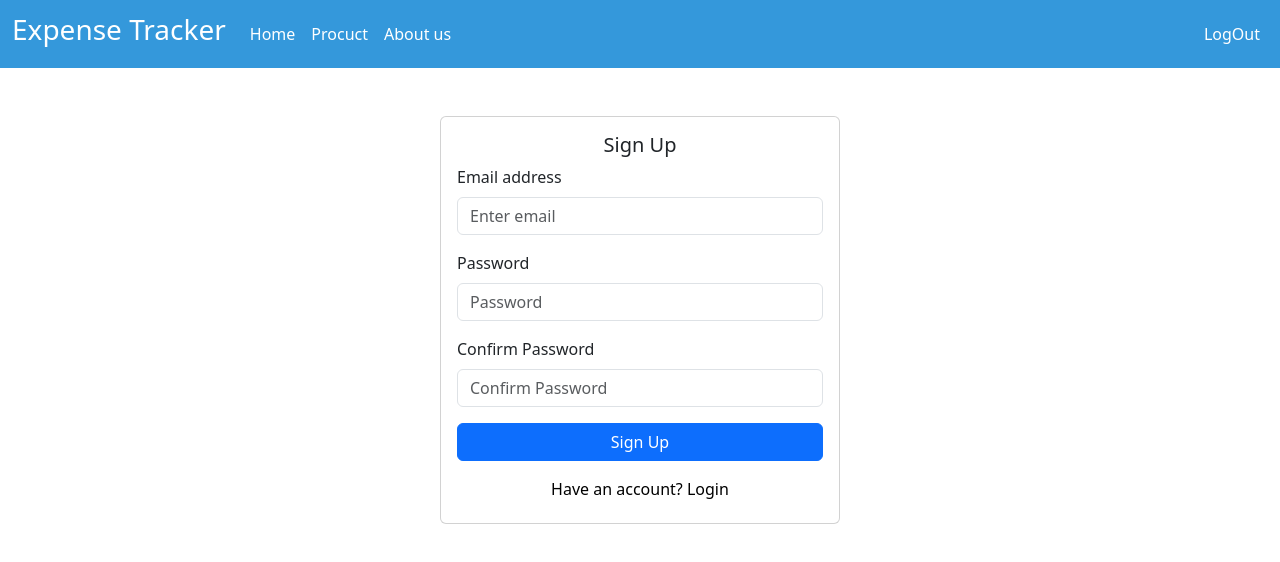
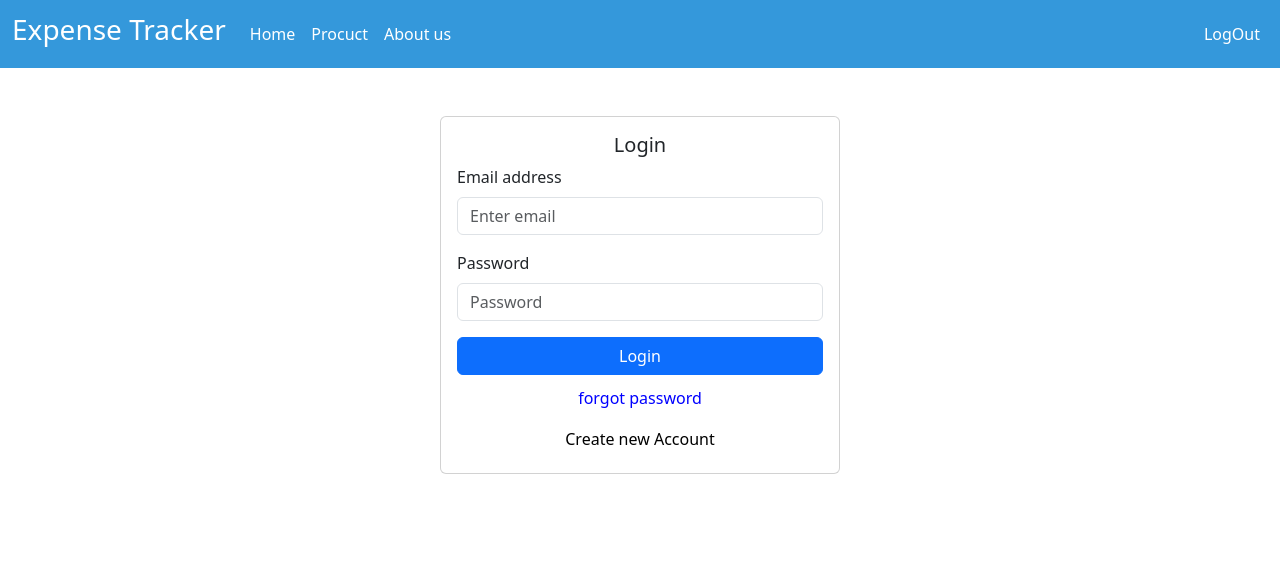
Before and after one commit to kunalkhairnar1198/ExpenseTrackerApp, a React (Create React App) app: page /Authpage in a window 1280 px wide. Shown: the top 562 px of the page. Built offline with nearby package versions, Linux system fonts and the light colour scheme.

Commit message:
Login Screen

```diff
--- a/src/App.js
+++ b/src/App.js
@@ -2,13 +2,17 @@ import { Route, Switch } from 'react-router-dom';
 import './App.css';
 import Layout from './component/Layout/Layout';
 import Authpage from './component/Pages/Authpage';
+import Home from './component/Pages/Home';
 
 function App() {
   return (
     <>
      <Layout>
         <Switch>
-            <Route path='/'>
+            <Route path='/' exact>
+              <Home/>
+            </Route>
+            <Route path='/Authpage'>
               <Authpage/>
             </Route>
         </Switch>
--- a/src/component/Auth/AuthForm.js
+++ b/src/component/Auth/AuthForm.js
@@ -1,25 +1,45 @@
-import React, { useRef } from 'react';
+import React, { useRef, useState } from 'react';
 import { Button, Card, Form } from 'react-bootstrap';
 import './AuthForm.css';
+import { useHistory } from 'react-router-dom/cjs/react-router-dom.min';
 
 const AuthForm = () => {
+    const [isLogin, setIsLogin] = useState(true)
+    const [isLoading, setIsLoading] = useState(false)
     const emailRef = useRef();
     const passwordRef = useRef();
     const confirmPassRef = useRef();
+    const navigate = useHistory()
+
+    const switchHandlers =()=>{
+        setIsLogin(prevState => !prevState)
+    }
 
     const submitHandler = async (event) => {
         event.preventDefault();
 
         const email = emailRef.current.value;
         const password = passwordRef.current.value;
+
+       if(!isLogin){
+
         const confirmPassword = confirmPassRef.current.value;
 
-        if (password !== confirmPassword) {
-            console.error('Passwords do not match');
-            return;
+            if (password !== confirmPassword) {
+                console.error('Passwords do not match');
+                return;
+            }
         }
 
-        let url = 'https://identitytoolkit.googleapis.com/v1/accounts:signUp?key=AIzaSyDsoMan9WsEPfVsu6_jJH-xs2zgguzFwrc';
+        setIsLoading(true)
+
+        let url = '';
+
+        if(isLogin){
+            url='https://identitytoolkit.googleapis.com/v1/accounts:signInWithPassword?key=AIzaSyDsoMan9WsEPfVsu6_jJH-xs2zgguzFwrc';
+        }else{
+            url='https://identitytoolkit.googleapis.com/v1/accounts:signUp?key=AIzaSyDsoMan9WsEPfVsu6_jJH-xs2zgguzFwrc'
+        }
 
         try {
             const response = await fetch(url, {
@@ -33,17 +53,21 @@ const AuthForm = () => {
                     'Content-Type': 'application/json'
                 }
             });
+            setIsLoading(false)
+            if (response.ok) {
+                const data = await response.json();
+                localStorage.setItem('authtoken',data.idToken)
+                console.log('Authentication successful:', data.idToken);
+                navigate.replace('/')
 
-            if (!response.ok) {
+            }else{
                 const errorData = await response.json();
-                throw new Error(errorData.error.message || 'Authentication failed');
+                throw new Error(errorData ||'Authentication failed');
             }
 
-            const data = await response.json();
-            console.log('Authentication successful:', data);
 
         } catch (error) {
-            console.error('Error during authentication:', error.message);
+            alert('Error during authentication:', error.message);
         }
     };
 
@@ -51,7 +75,7 @@ const AuthForm = () => {
         <section className="d-flex align-items-center justify-content-center mt-5">
             <Card className="card">
                 <Card.Body>
-                    <Card.Title className="text-center">Sign Up</Card.Title>
+                    <Card.Title className="text-center">{isLogin ? 'Login' : ' SignUp'}</Card.Title>
                     <Form onSubmit={submitHandler}>
                         <Form.Group className="mb-3" controlId="formBasicEmail">
                             <Form.Label>Email address</Form.Label>
@@ -63,18 +87,26 @@ const AuthForm = () => {
                             <Form.Control type="password" placeholder="Password" ref={passwordRef} />
                         </Form.Group>
 
+                        {!isLogin && (
                         <Form.Group className="mb-3" controlId="formBasicConfirmPassword">
                             <Form.Label>Confirm Password</Form.Label>
                             <Form.Control type="password" placeholder="Confirm Password" ref={confirmPassRef} />
                         </Form.Group>
+                        )}
 
                         <div className="actions">
                             <Button type="submit" className="btn1">
-                                Sign Up
+                                {isLogin ? 'Login' : 'Signup '}
+                                {isLoading && <p>Sending Request....</p>}
                             </Button>
+                            {isLogin && (
+                                 <Button variant="danger" type="button" style={{ backgroundColor: 'transparent', border: 'none', color: 'blue' }} >
+                                 forgot password
+                                 </Button>
+                            )}
 
-                            <Button className="btn2" style={{ backgroundColor: 'transparent', border: 'none', color: 'black' }}>
-                                Have an account? Login
+                            <Button onClick={switchHandlers} className="btn2" style={{ backgroundColor: 'transparent', border: 'none', color: 'black' }}>
+                                {isLogin ? 'Create new Account' : 'Already Have an account? Login'}
                             </Button>
                         </div>
                     </Form>
--- a/src/component/Layout/MainNavigation.js
+++ b/src/component/Layout/MainNavigation.js
@@ -1,5 +1,5 @@
 import React from 'react'
-import { Badge, Button, Container, Nav, NavDropdown, Navbar } from 'react-bootstrap'
+import {  Container, Nav,  Navbar } from 'react-bootstrap'
 import './MainNavigation.css'
 const MainNavigation = () => {
   return (
@@ -11,13 +11,13 @@ const MainNavigation = () => {
           </Navbar.Brand>
 
           <Nav className="me-auto mb-2 mb-lg-0">
-            <Nav.Link href="#">Home</Nav.Link>
+            <Nav.Link href="/">Home</Nav.Link>
             <Nav.Link href="#">Procuct</Nav.Link>
             <Nav.Link href="#">About us</Nav.Link>
           </Nav>
 
           <Nav className="d-flex align-items-center">
-                 <Nav.Link href="#">LogOut</Nav.Link>
+                 <Nav.Link href="/Authpage">LogOut</Nav.Link>
           </Nav>
       </Container>
     </Navbar>
--- /dev/null
+++ b/src/component/Pages/Home.js
@@ -0,0 +1,11 @@
+import React from 'react'
+
+const Home = () => {
+  return (
+    <div>
+
+    </div>
+  )
+}
+
+export default Home
```
